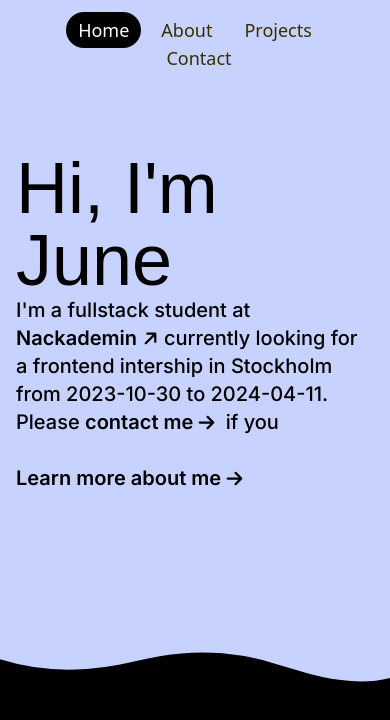
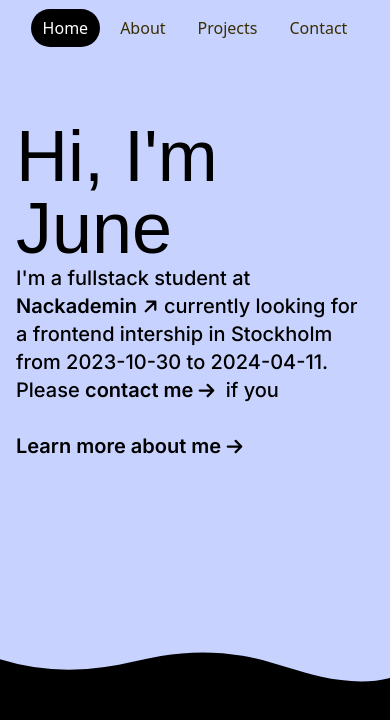
Before and after one commit to june7001/portfolio, a Next.js app: page / in a window 390 px wide. Shown: the top 720 px of the page. Built offline with nearby package versions, Linux system fonts and the light colour scheme; a web font is replaced by a local one.

Commit message:
make the navlink pill bigger

```diff
--- a/components/NavLink.js
+++ b/components/NavLink.js
@@ -11,7 +11,7 @@ export function NavLink({ href, name }) {
       <Link
         href={href}
         key={href}
-        className="relative rounded-full px-3 py-1.5 text-lg font-medium text-white outline-sky-400 transition focus-visible:outline-2"
+        className="relative rounded-full px-3 py-2 font-medium text-white outline-sky-400 transition focus-visible:outline-2"
         style={{
           WebkitTapHighlightColor: "transparent",
         }}
--- a/components/Navbar.js
+++ b/components/Navbar.js
@@ -4,7 +4,7 @@ import { Flower } from "./Flower";
 
 export function Navbar() {
   return (
-    <nav className="relative flex flex-row items-center justify-between  bg-indigo-200 px-1 py-4 sm:px-12">
+    <nav className="relative flex flex-row items-center justify-between  bg-indigo-200  py-4 sm:px-12">
       <Link href="/" className="hidden sm:block">
         <Flower className=" animate-rotate " />
       </Link>
```
